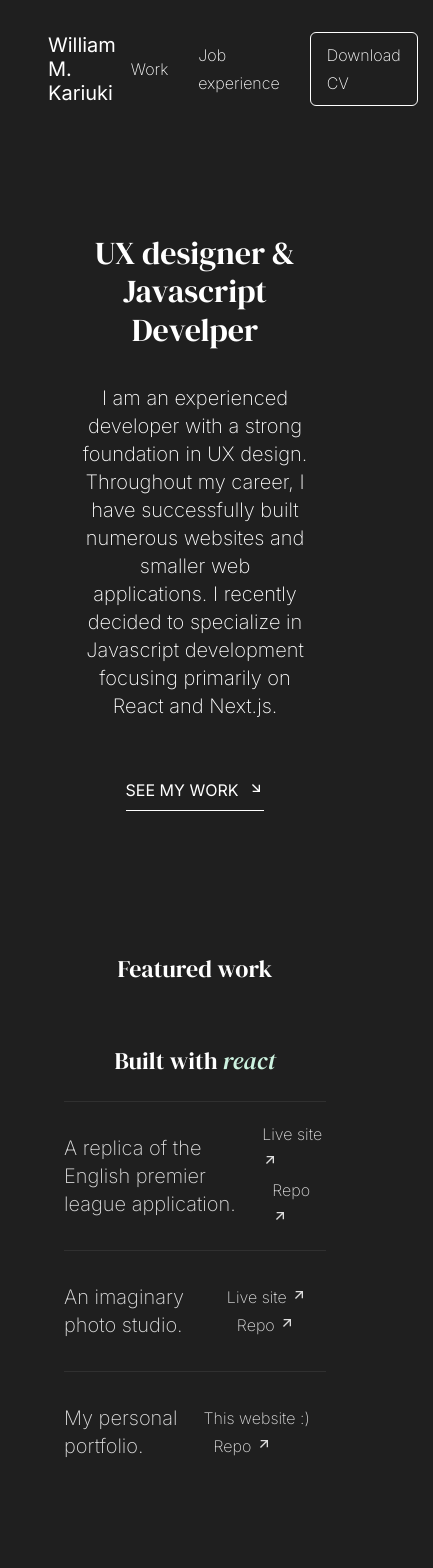
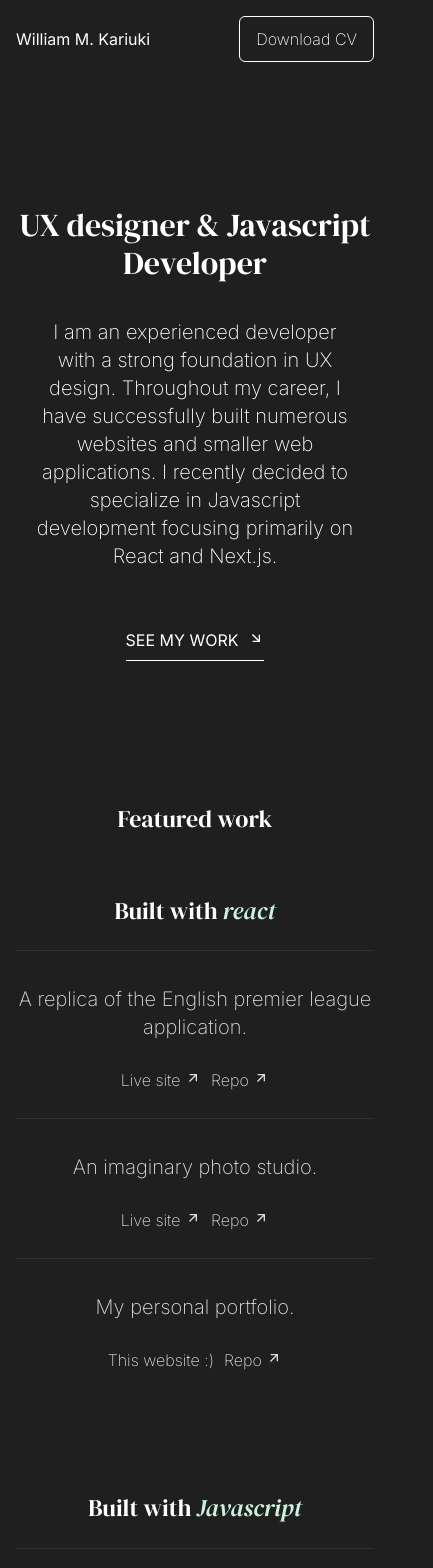
Before and after one commit to martinkariuki7/portfolio, a Next.js app: page / in a window 390 px wide. Shown: the top 1568 px of the page, 433 px wide, since content can reach past the window. Built offline with nearby package versions, Linux system fonts and the light colour scheme.

Commit message:
Added mobile responsiveness

```diff
--- a/src/app/components/footer/footer.module.css
+++ b/src/app/components/footer/footer.module.css
@@ -37,3 +37,18 @@
   font-size: 1rem;
   margin: 0 5px;
 }
+
+@media (max-width: 795px) {
+  .siteFooter {
+    display: grid;
+    grid-template-columns: 1fr;
+    text-align: center;
+  }
+  .footerNav ul {
+    margin: 2rem;
+    justify-content: center;
+  }
+  .contact ul {
+    justify-content: center;
+  }
+}
--- a/src/app/components/header/header.module.css
+++ b/src/app/components/header/header.module.css
@@ -31,3 +31,18 @@
   color: white;
   text-decoration: none;
 }
+
+@media (max-width: 795px) {
+  .siteNav ul li:nth-child(-n + 2) {
+    display: none;
+  }
+  .siteHeader {
+    padding: 1rem;
+  }
+  .siteNav ul li {
+    margin: 0;
+  }
+  .siteBranding span {
+    font-size: 1rem;
+  }
+}
--- a/src/app/globals.css
+++ b/src/app/globals.css
@@ -51,3 +51,10 @@ li {
   line-height: 28px;
   font-weight: 200;
 }
+
+@media (max-width: 795px) {
+  body,
+  html {
+    padding: 0;
+  }
+}
--- a/src/app/page.module.css
+++ b/src/app/page.module.css
@@ -87,3 +87,15 @@
   padding: 15px;
   margin: 0 10px 10px 0;
 }
+
+@media (max-width: 795px) {
+  .workCategory li {
+    display: grid;
+    grid-template-columns: 1fr;
+    text-align: center;
+    padding: 1.5rem 0;
+  }
+  .workCategory li p {
+    margin: 10px 0 25px;
+  }
+}
--- a/src/app/page.tsx
+++ b/src/app/page.tsx
@@ -11,7 +11,7 @@ export default function Home() {
       <Header />
       <main>
         <section className={styles.hero}>
-          <h1>UX designer & Javascript Develper</h1>
+          <h1>UX designer & Javascript Developer</h1>
           <div className={styles.heroContent}>
             <p>
               I am an experienced developer with a strong foundation in UX
```
